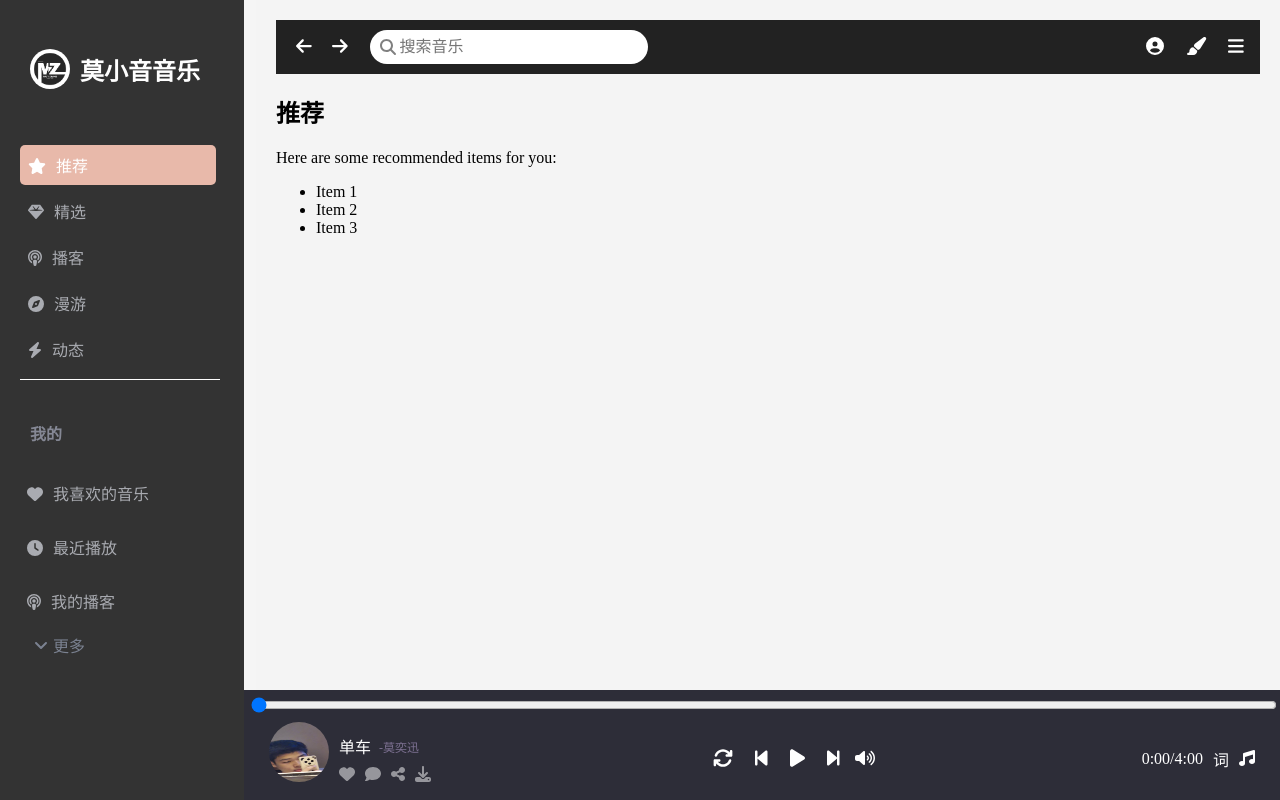
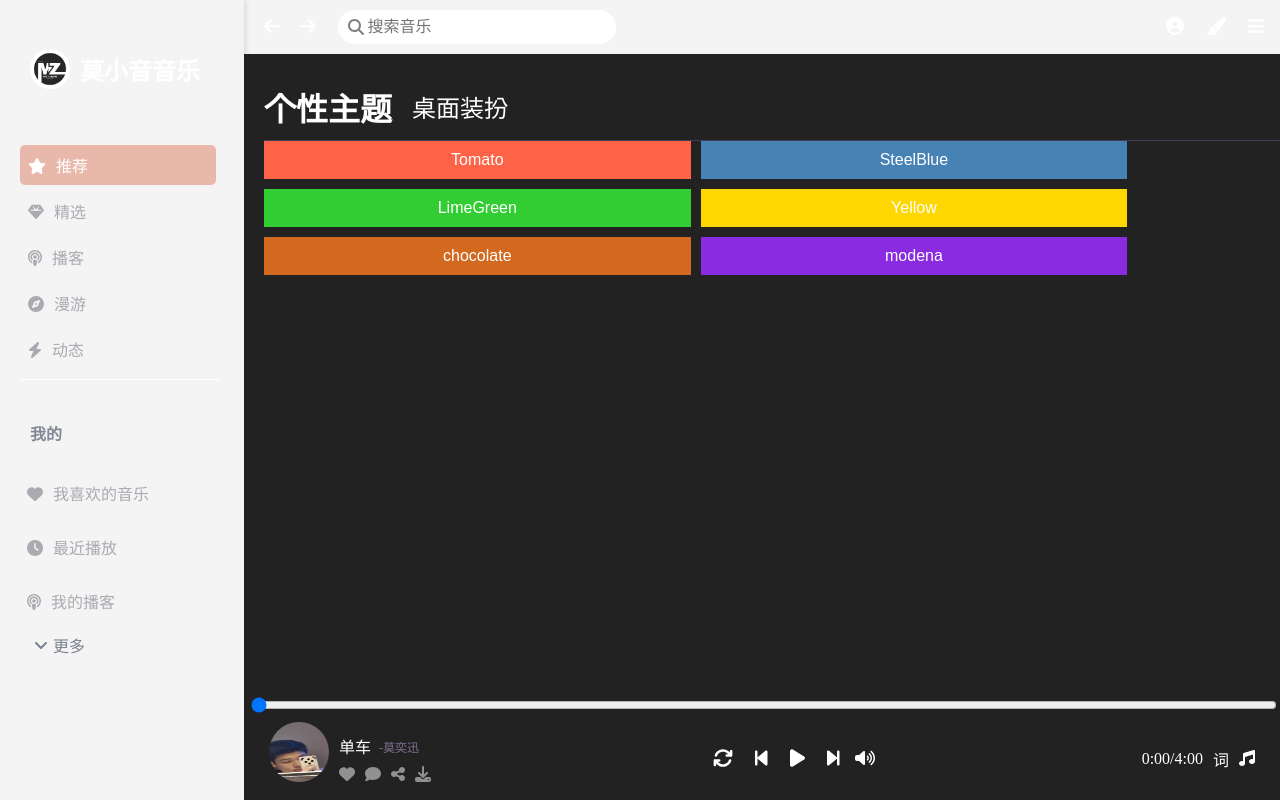
Before and after one commit to Kam-hud/My-music, a Vue app: page /recommended in a window 1280 px wide. Both pictures are taken after a click on the button 1196 px from the left and 47 px from the top of the page. Built offline with nearby package versions, Linux system fonts and the light colour scheme.

Commit message:
改变背景颜色

```diff
--- a/src/App.vue
+++ b/src/App.vue
@@ -1,5 +1,5 @@
 <script setup>
-import { ref} from 'vue'
+import { onMounted, ref, watch} from 'vue'
 // 引入vue-router的useRoute方法
 import { useRoute } from 'vue-router'
 import draggableList from '@/components/DraggableList.vue'
@@ -32,6 +32,8 @@ const route = useRoute()
 const edit = ref(false)
 // 控制列表框的显示状态
 const isShowModal = ref(false)
+// 存储背景颜色
+const backgroundColor = ref('#f4f4f4')
 
 // 切换"更多"按钮的显示状态
 const toggleShowMore = () => {
@@ -72,10 +74,28 @@ const openModal = () => {
 const closeModal = () => {
     isShowModal.value = false;
 }
+
+// 更新背景颜色
+const changeBackgroundColor = (newColor) => {
+    backgroundColor.value = newColor //更新背景颜色
+    console.log("Updated Background Color:", newColor);
+}
+
+// 监视颜色变化，并将其保存到 localStorage
+watch(backgroundColor, (newColor) => {
+    localStorage.setItem('savedColor',newColor)
+})
+// 在组件挂载时，尝试从 localStorage 中加载保存的颜色
+onMounted(() => {
+    const savedColor = localStorage.getItem('savedColor');
+    if (savedColor) {
+        backgroundColor.value = savedColor
+    }
+})
 </script>
 
 <template>
-    <div id="app">
+    <div :style="{ backgroundColor: backgroundColor}" id="app">
         <div class="sidebar">
             <div class="sidebar-header">
                 <img src="@/assets/images/music_logo.png" alt="" class="music-logo">
@@ -108,7 +128,7 @@ const closeModal = () => {
         </div>
         <!-- 路由出口 → 匹配的组件所展示的位置  -->
         <div class="main">
-            <Setting></Setting>
+            <Setting :background-color="backgroundColor" @change-background="changeBackgroundColor"></Setting>
             <player></player>
             <draggableList v-if="isShowModal" @update-order="handleUpdateOrder"  @click="closeModal"/>
             <router-view></router-view>
@@ -120,7 +140,7 @@ const closeModal = () => {
 #app{
     display: flex;
     height: 100vh!important;
-    background-color: #f5f5f5;
+    // background-color: #f5f5f5;
 
     .sidebar{
         position: fixed;
@@ -128,28 +148,17 @@ const closeModal = () => {
         left: 0;
         width: 244px;
         height: 100%;
-        background-color: #333;
+        // background-color: #222;
         color: #fff;
         display: flex;
         flex-direction: column;
         overflow-y: auto; // 允许垂直滚动
         overflow-x: hidden;
+        box-shadow: 2px 0 5px rgba(0, 0, 0, 0.1);
 
         // 隐藏滚动条
         scrollbar-width: thin;
         scrollbar-color: transparent transparent;
-
-        // /* 对于 Webkit 浏览器（Chrome, Safari等） */
-        // &::-webkit-scrollbar {
-        //     width: 8px; /* 滚动条宽度 */
-        // }
-        // &::-webkit-scrollbar-thumb {
-        //     background: transparent; /* 滚动条的颜色 */
-        //     border-radius: 10px; /* 滚动条的圆角 */
-        // }
-        // &::-webkit-scrollbar-track {
-        //     background: transparent; /* 滚动条背景 */
-        // }
 
         .sidebar-header{
             padding: 20px;
@@ -234,10 +243,10 @@ const closeModal = () => {
         }
     }
     .main{
-        margin-left: 256px;
-        padding: 20px;
+        margin-left: 244px;
+        // padding: 20px;
         flex: 1;
-        background-color: #f4f4f4;
+        // background-color: #f4f4f4;
         overflow-y: auto;
         height: calc(100vh - 40px);
         box-sizing: border-box;
--- a/src/components/DraggableList.vue
+++ b/src/components/DraggableList.vue
@@ -12,7 +12,6 @@ const edits = ref([
     { id: 4, name: '我的收藏', icon: 'heart' },
     { id: 5, name: '下载管理', icon: 'download' },
     { id: 6, name: '本地音乐', icon: 'hdd' },
-    { id: 7, name: '我的音乐网盘', icon: 'cloud' },
 ])
 
 // 存储被拖动的项目
@@ -93,7 +92,7 @@ const closeSettings = () => {
     .settings-menu {
         position: relative; // 为了绝对定位关闭图标
         width: 540px;
-        height: 570px;
+        height: 500px;
         padding: 20px;
         background-color: #2d2d38;
         border-radius: 18px;
@@ -133,7 +132,7 @@ const closeSettings = () => {
             padding: 0;
             background-color: #34343e;
             border-radius: 8px;
-            height: 360px;
+            height: 320px;
             li {
                 width: 500px;
                 padding: 10px;
--- /dev/null
+++ b/src/components/PaintBrush.vue
@@ -0,0 +1,96 @@
+<script setup>
+import { ref } from 'vue';
+// 使用 defineEmits 来定义 emit
+const emit = defineEmits();
+
+const changeColor = (color) => {
+  // 发出事件，将颜色传递给父组件
+  emit('change-background', color); // 触发事件
+}
+
+const showTheme = ref(true)
+
+</script>
+
+<template>
+    <div class="container-brush">
+        <div class="navbar">
+            <div class="logo-section">
+                <div class="logo" :class="{ 'large-font' : showTheme }" @click="showTheme = true">个性主题</div>
+                <div class="desktop-decoration" :class="{ 'large-font' : !showTheme }" @click="showTheme = false">桌面装扮</div>
+            </div>
+        </div>
+        <div class="paint-brush" v-if="showTheme">
+            <div class="color-option" style="background-color:#FF6347;" @click="changeColor('#FF6347')">Tomato</div>
+            <div class="color-option" style="background-color:#4682B4;" @click="changeColor('#4682B4')">SteelBlue</div>
+            <div class="color-option" style="background-color:#32CD32;" @click="changeColor('#32CD32')">LimeGreen</div>
+            <div class="color-option" style="background-color:#FFD700;" @click="changeColor('#FFD700')">Yellow</div>
+            <div class="color-option" style="background-color:#D2691E;" @click="changeColor('#D2691E')">chocolate</div>
+            <div class="color-option" style="background-color:#8A2BE2;" @click="changeColor('#8A2BE2')">modena</div>
+        </div>
+        <!-- 在这里放置“桌面装扮”相关内容 -->
+        <div v-else>
+            <h2>桌面装扮内容</h2>
+            <p>这里可以放置有关桌面装扮的其他内容。</p>
+        </div>
+    </div>
+</template>
+
+<style lang="scss" scoped>
+.container-brush {
+    position: fixed;
+    display: flex;
+    flex-direction: column;
+    font-family: Arial, sans-serif;
+    background: #222;
+    color: white;
+    z-index: 1000;
+    // max-width: 1200px;
+    width: 100%;
+    height: 100%;
+    padding: 20px;
+    margin: 0 auto;
+    .navbar{
+        display: flex;
+        flex-direction: column;
+        align-items: flex-start;
+        padding: 10px 0;
+        border-bottom: 1px solid #3e3e59;
+        width: 100%;
+        .logo-section{
+            display: flex;
+            gap: 20px;
+            width: 100%;
+            .logo{
+                font-size: 24px;
+                font-weight: bold;
+                cursor: pointer;
+                &.large-font{
+                    font-size: 32px;
+                }
+            }
+            .desktop-decoration{
+                font-size: 24px;
+                padding-top: 5px;
+                cursor: pointer;
+                &.large-font{
+                    font-size: 32px;
+                }
+            }
+        }
+    }
+    .paint-brush {
+        display: flex;
+        flex-wrap: wrap;  // 允许换行
+        gap: 10px;  // 项目之间的间距
+        .color-option {
+            padding: 10px;
+            background-color: #ddd;
+            cursor: pointer;
+            text-align: center;
+            flex: 0 0 calc(33.33%);  // 宽度为25%，减去间隔
+            box-sizing: border-box;  // 确保填充和边框不影响宽度
+        }
+    }
+}
+</style>
--- a/src/components/Player.vue
+++ b/src/components/Player.vue
@@ -95,14 +95,6 @@ const togglePause = () => {
                 <button @click="nextSong">
                     <font-awesome-icon icon="fa-solid fa-step-forward" />
                 </button>
-                <!-- 调节音量 -->
-                <!-- <div class="volume-control" @click="toggleVolumeControl">
-                    <font-awesome-icon icon="fa-solid fa-volume-up" style="margin-left: 10px;" />
-                </div>
-                <div class="volume-slider" v-if="showVolumeControls">
-                    <input type="range" min="0" max="100" v-model="volume" @input="changeVolume" class="volume-bar">
-                    <span>{{ volume }}%</span>
-                </div> -->
                 <div class="volume-container">
                     <div class="volume-control" @click="toggleVolumeControl">
                         <font-awesome-icon icon="fa-solid fa-volume-up" />
@@ -148,7 +140,7 @@ const togglePause = () => {
     display: flex;
     flex-direction: column;
     align-items: flex-start;
-    background-color: #2d2d38;
+    background-color: #222;
     color: white;
     padding: 5px;
     height: 100px; /* 增加高度以容纳进度条和其他内容 */
--- a/src/components/Setting.vue
+++ b/src/components/Setting.vue
@@ -1,4 +1,14 @@
 <script setup>
+import { ref } from 'vue';
+import PaintBrush from './PaintBrush.vue';
+
+// 接收父组件传递的背景颜色
+const props = defineProps({
+  backgroundColor: String // 接收传递的背景颜色
+})
+
+const isShowBrush = ref(false)
+
 const goBack = () => {
     window.history.back()
 }
@@ -6,9 +16,13 @@ const goForward = () => {
     window.history.forward()
 }
 
+const openBrush = () => {
+    isShowBrush.value = !isShowBrush.value
+}
 </script>
 
 <template>
+    <!-- <div :style="{ backgroundColor: backgroundColor }" class="setting"> -->
         <div class="navbar">
             <div class="navbar-left">
                 <p class="icon-left" @click="goBack">
@@ -26,15 +40,16 @@ const goForward = () => {
                 <button class="icon-button">
                     <font-awesome-icon icon="user-circle"/>
                 </button>
-            <button class="icon-button">
+                <button class="icon-button" @click="openBrush">
                     <font-awesome-icon icon="paint-brush"/>
                 </button>
                 <button class="icon-button">
                     <font-awesome-icon icon="bars"/> <!-- 设置图标 -->
                 </button>
             </div>
-
         </div>
+        <PaintBrush v-if="isShowBrush" @change-background="$emit('change-background', $event)"></PaintBrush>
+    <!-- </div>    -->
 </template>
 
 <style lang="scss" scoped>
@@ -43,8 +58,9 @@ const goForward = () => {
     justify-content: space-between;
     align-items: center;
     padding: 10px;
-    background-color: #222;
+    // background-color: #222;
     color: white;
+    box-shadow: 2px 0 5px rgba(0, 0, 0, 0.1);
 
     .navbar-left {
         display: flex;
```
Lines whose indentation alone changed are shown as unchanged.
